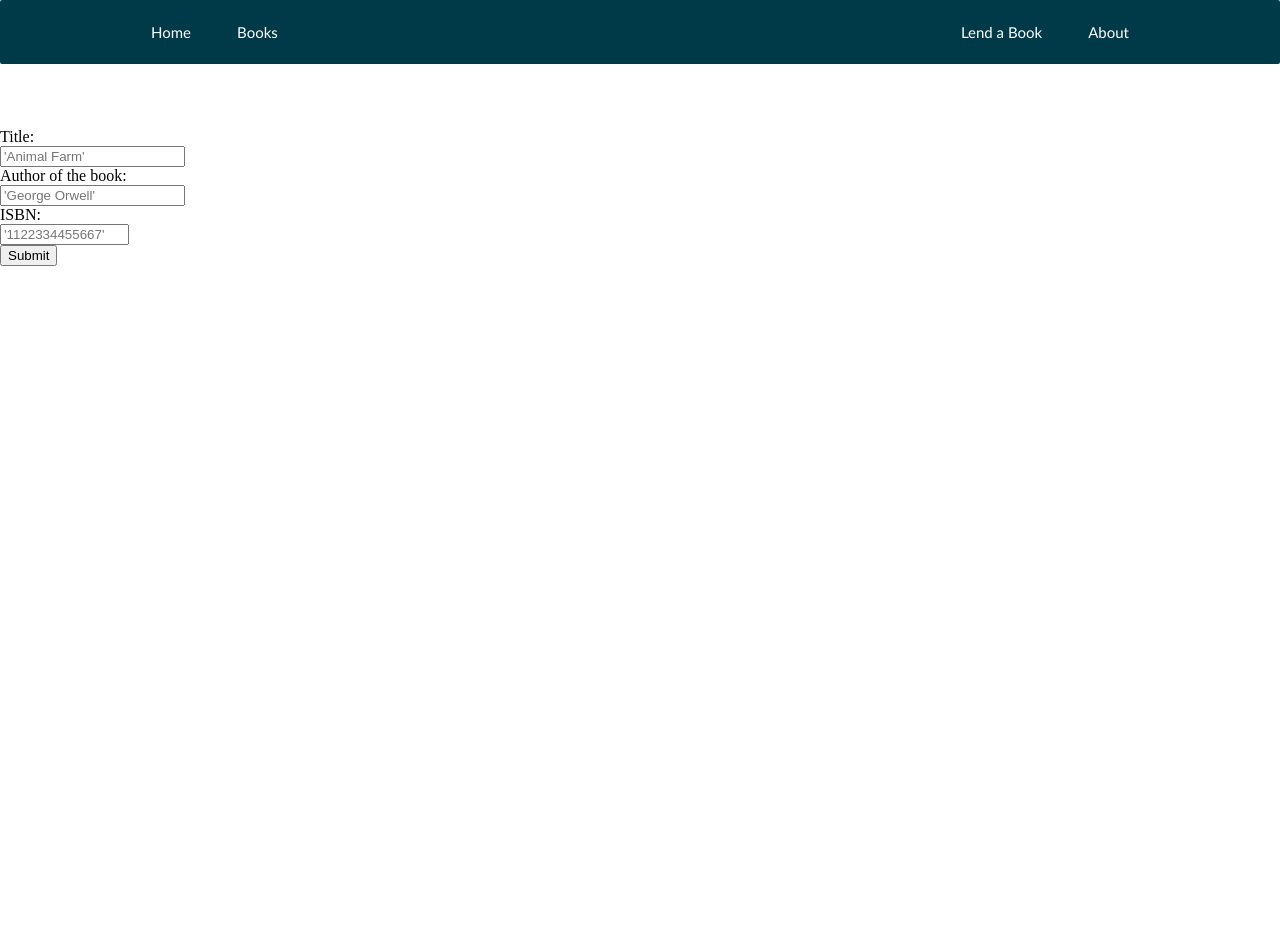
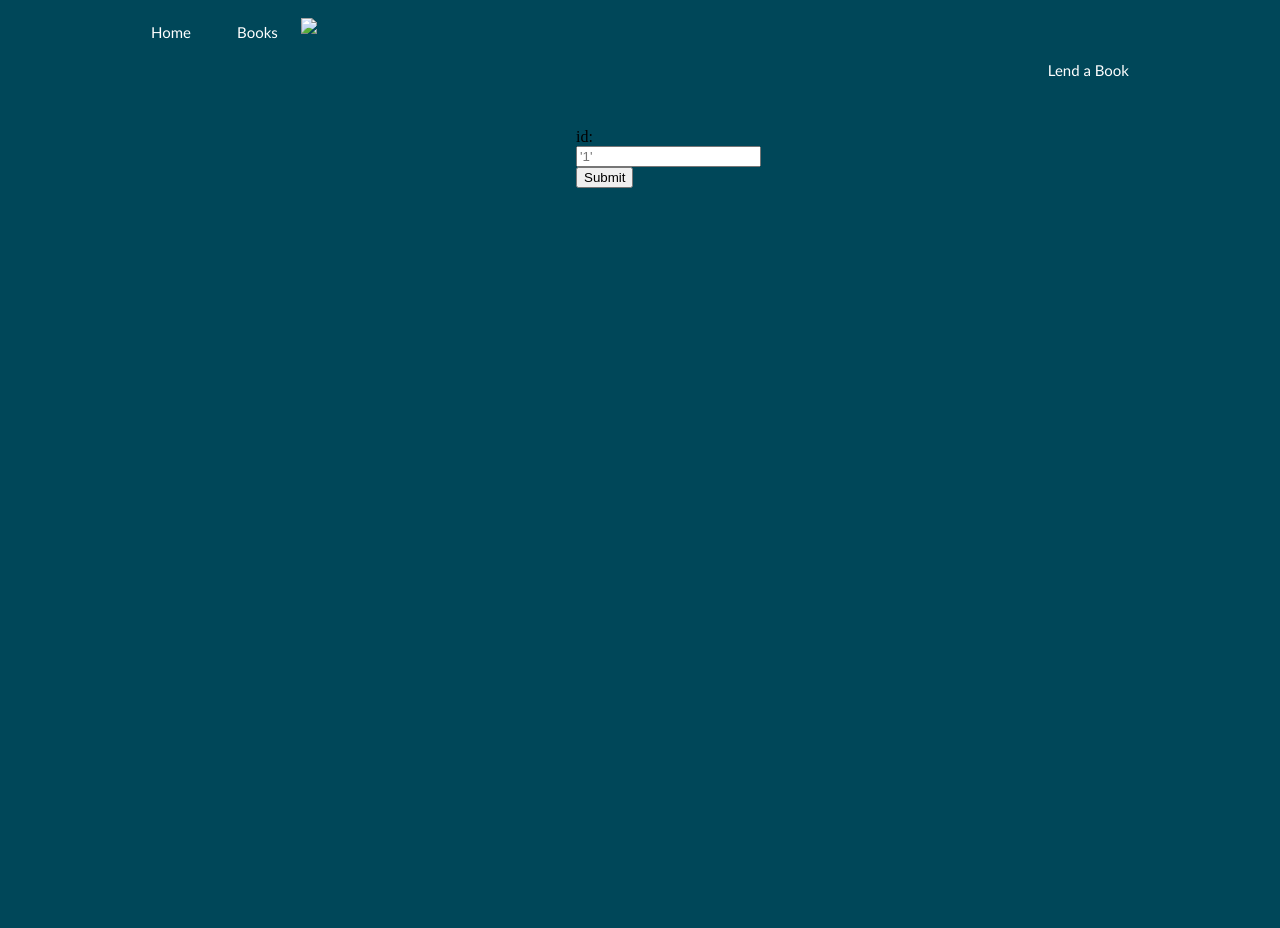
Before and after one commit to aeirou/DIgi-1.3-and-1.4-Assesement-2022, a Flask app: page /delete in a window 1280 px wide. Run offline with Flask 2, Linux system fonts and the light colour scheme.

Commit message:
checkpoint 2 until its due

```diff
--- a/website/models.py
+++ b/website/models.py
@@ -33,6 +33,11 @@ class Book(db.Model): #the whole table
       db.Integer,
       nullable = False,
       unique=True
+    )
+    desc = db.Column( #the description of the book
+      db.String(225),
+      nullable=False,
+      unique=False
     )
     book_id = db.relationship(
       "Borrowed_Books",
--- a/website/static/style.css
+++ b/website/static/style.css
@@ -2,24 +2,26 @@ body, html {
   height: 100%;
   width: 100%;
   margin: 0;
+  background-color: #004759;
 }
 /* --------------------frontpage-------------------- */
 
 .frontpage {
-  background-image: url('/static/img/frontpage.jpg');
+  background-image: linear-gradient(rgba(4,9,5,0.7), rgba(4,9,5,0.7)),url('/static/img/frontpage.jpg');
   height: 100%;
   background-repeat: no-repeat;
   background-position: center;
   background-position: fixed;
   background-size: cover;
   }
+
 .frontpage .text {
   padding-top: 20%;
   text-align: center;
   text-decoration: none;
 }
 .text h1  {
-  color: #007c97 ;
+  color:  rgb(235, 228, 228);
   font-size: 100px;
   font-family:'Gill Sans', 'Gill Sans MT', Calibri, 'Trebuchet MS', sans-serif;
 }
@@ -50,13 +52,29 @@ body, html {
   font-family:'Gill Sans', 'Gill Sans MT', Calibri, 'Trebuchet MS', sans-serif;
   text-decoration: none;
 }
+input[type=search]:focus {
+  width: 100%;
+}
+input[type=search] {
+  width: 200px;
+  box-sizing: border-box;
+  border: 2px solid #ccc;
+  border-radius: 4px;
+  font-size: 16px;
+  background-color: white;
+  background-image: url('/static/img/searchicon.svg');
+  background-position: 5px;
+  background-repeat: no-repeat;
+  padding: 12px 20px 12px 40px;
+  transition: width 0.4s ease-in-out;
+}
 /* --------------------search-------------------- */
 
 
 /* --------------------nav-------------------- */
 .navbar {
   overflow: hidden;
-  background-color: #003a49;
+  background-color: transparent;
   position: fixed;
   top: 0;
   width: 100%;
@@ -89,10 +107,10 @@ body, html {
 
 /* --------------------/books-------------------- */
 .bookbody {
-  background-color: #004e61;
+  background-color: #004759;
 }
 .book_frontimage {
-  background-image: url('/static/img/bookfooter.jpg');
+  background-image: linear-gradient(rgba(4,9,5,0.7), rgba(4,9,5,0.7)),url('/static/img/bookfooter.jpg');
   height: 100%;
   background-repeat: no-repeat;
   background-position: center;
@@ -103,7 +121,7 @@ body, html {
 .book_frontimage h1 {
   font-size: 100px;
   text-align: center;
-  color: #007c97;
+  color: rgb(235, 228, 228);
 }
 .books {
   padding: 5%;
@@ -147,3 +165,14 @@ body, html {
 }
 
 /* --------------------borrow_form-------------------- */
+
+/* --------------------delete-------------------- */
+.delete_form {
+  margin-left: 45%;
+  margin-top: 10%;
+}
+/* --------------------delete-------------------- */
+
+/* --------------------edit-------------------- */
+
+/* --------------------edit-------------------- */
--- a/website/templates/base.html
+++ b/website/templates/base.html
@@ -4,19 +4,21 @@
     <meta charset="UTF-8">
     <meta http-equiv="X-UA-Compatible" content="IE=edge">
     <meta name="viewport" content="width=device-width, initial-scale=1.0">
-    <link rel="stylesheet" href="static/style.css">
+    <link rel="stylesheet" href="/static/style.css">
     <title>{% block title %}{% endblock %}</title>
 </head>
 </head>
 <body>
 <div class="navbar">
     <div class="nav_left">
-        <a class="nav_book" href="/">Home</a>
-        <a class="nav_lend_book" href="/books">Books</a>
-    </div>
+        <a class="nav_book" href="{{ url_for('views.home') }}">Home</a>
+        <a class="nav_lend_book" href="{{ url_for('views.books') }}">Books</a>
+    </div> <br>
+    <a href="{{ url_for('views.home') }}">
+        <img src="/website/static/img/logowithoutbackground.svg">
+    </a> <br>
     <div class="nav_right">
-        <a class="nav_lend_book" href="/about">About</a>
-        <a class="nav_lend_book" href="/lend">Lend a Book</a>
+        <a class="nav_lend_book" href="{{ url_for('views.lend') }}">Lend a Book</a>
     </div>
     <br>
 </div>
--- a/website/templates/books.html
+++ b/website/templates/books.html
@@ -19,12 +19,13 @@
                         <h2>{{book.title}}</h2>
                         <h3>{{book.author}}</h3>
                         <h3>{{book.isbn}}</h3>
+                        <h5>{{book.desc}}</h5>
                     </a>
                         <a href="{{url_for('views.delete')}}">
-                            <sub>delete</sub>
+                            <sub>Delete</sub>
                         </a> <br>
                         <a href="{{url_for('views.edit', book_id=book.id)}}">
-                            <sub>edit</sub>
+                            <sub>Edit</sub>
                         </a>
                 </div>
     {%endfor%}
--- a/website/templates/delete.html
+++ b/website/templates/delete.html
@@ -4,14 +4,10 @@
 
 {% block content%} <!-- prints the content inside of it -->
 <body>
-    <div class="lend_form">
+    <div class="delete_form">
         <form method="POST">
-            <label for="title">Title:</label><br>
-            <input type="title" id="title" name="title" placeholder="'Animal Farm'"><br>
-            <label for="author">Author of the book:</label><br>
-            <input type="author " id="author" name="author" placeholder="'George Orwell'"><br>
-            <label for="isbn">ISBN:</label><br>
-            <input type="isbn " id="isbn" name="isbn" maxlength="13" size="13" placeholder="'1122334455667'"><br>
+            <label for="id" >id:</label><br>
+            <input type="id" id="id" name="id" placeholder="'1'"><br>
             <input type="submit" value="Submit">
         </form>
     </div>
--- a/website/templates/lend.html
+++ b/website/templates/lend.html
@@ -12,6 +12,8 @@
             <input type="author " id="author" name="author" placeholder="'George Orwell'"><br>
             <label for="isbn">ISBN:</label><br>
             <input type="isbn " id="isbn" name="isbn" maxlength="13" size="13" placeholder="'1122334455667'"><br>
+            <label for="isbn">Description:</label><br>
+            <input type="desc " id="desc" name="desc" ><br>
             <input type="submit" value="Submit">
         </form>
     </div>
--- a/website/views.py
+++ b/website/views.py
@@ -1,5 +1,6 @@
 #the routes - where the visitor can go into
 from flask import Blueprint, render_template, redirect, request, url_for, flash
+from sqlalchemy import desc
 from . import db
 from .models import Book, Borrowed_Books, Borrower
 
@@ -14,8 +15,6 @@ def home():
 
     return redirect(url_for('views.search', searchterm=term)) #redirects them to the page to see what they searched for
 
-
-
   return render_template('home.html' , books=books)
 
 @views.route('/lend', methods=['GET', 'POST'])
@@ -24,8 +23,9 @@ def lend():
         title = request.form.get('title')
         author = request.form.get('author')
         isbn = request.form.get('isbn')
+        desc = request.form.get('desc')
 
-        book = Book(title=title, author=author, isbn=isbn)
+        book = Book(title=title, author=author, isbn=isbn, desc=desc)
         db.session.add(book)
         db.session.commit()
         return redirect(url_for('views.books')) #redirects to the book page
@@ -36,7 +36,7 @@ def lend():
 def search(searchterm):
   term = "%{}%".format(searchterm)
 
-  search = Book.query.filter(Book.title.like(term)) | (Book.author.like(term)) | (Book.isbn.like(term)).all()
+  search = Book.query.filter((Book.title.like(term)) | (Book.author.like(term)) | (Book.isbn.like(term))).all()
 
   return render_template('search.html', results=search, searchterm=searchterm)
 
@@ -73,7 +73,7 @@ def delete():
       author = request.form.get('author')
       isbn = request.form.get('isbn')
 
-      book = Book.query.filter_by(title = title).filter_by(author = author).filter_by(isbn = isbn).first()
+      book = Book.query.filter_by(id=Book.id).first()
       db.session.delete(book)
       db.session.commit()
       return redirect(url_for('views.books')) #redirects to the book page
@@ -89,13 +89,16 @@ def edit(book_id):
       title = request.form.get('title')
       author = request.form.get('author')
       isbn = request.form.get('isbn')
+      desc = request.form.get('desc')
 
       book.title = title
       book.author = author
       book.isbn = isbn
+      book.desc = desc
 
       db.session.add(book)
       db.session.commit()
+      return redirect(url_for('views.books')) #redirects to the book page
 
   return render_template('edit.html', book=book)
 
```
Also changed, not shown: website/templates/home.html (+6 -4 lines), website/templates/search.html (+7 -9 lines), website/static/img/booksonground.jpg (added), website/static/img/logowithbackground.svg (added), website/static/img/logowithoutbackground.svg (added), website/static/img/searchicon.png (added), website/static/img/searchicon.svg (added).
